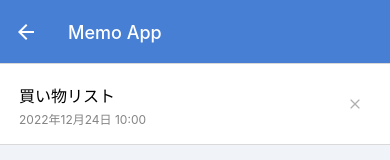
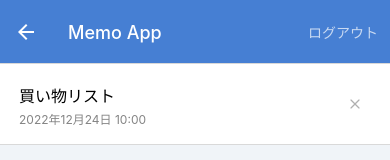
Before and after one commit to suzuki-t0505/MemoApp, a React Native app: screen /MemoList in a window 390 px wide. Shown: the top 160 px of the page. Built offline with nearby package versions, Linux system fonts and the light colour scheme; no server answers.

Commit message:
✨: Auto Login and logout button.

```diff
--- a/App.jsx
+++ b/App.jsx
@@ -17,7 +17,7 @@ initializeApp(firebaseConfig);
 const App = () => (
   <NavigationContainer>
     <Stack.Navigator
-      initialRouteName="SignUp"
+      initialRouteName="LogIn"
       screenOptions={{
         headerStyle: { backgroundColor: '#467FD3' },
         headerTitleStyle: { color: '#ffffff' },
--- /dev/null
+++ b/src/components/LogOutButton.jsx
@@ -0,0 +1,42 @@
+import React, { useCallback } from 'react';
+import {
+  TouchableOpacity, Text, StyleSheet, Alert,
+} from 'react-native';
+import { getAuth, signOut } from 'firebase/auth';
+import { useNavigation } from '@react-navigation/native';
+
+const LogOutButton = () => {
+  const navigation = useNavigation();
+  const handlePress = useCallback(() => {
+    const auth = getAuth();
+    signOut(auth)
+      .then(() => {
+        navigation.reset({
+          index: 0,
+          routes: [{ name: 'LogIn' }],
+        });
+      })
+      .catch(() => {
+        Alert.alert('ログアウトに失敗しました');
+      });
+  }, []);
+
+  return (
+    <TouchableOpacity style={styles.container} onPress={handlePress}>
+      <Text style={styles.label}>ログアウト</Text>
+    </TouchableOpacity>
+  );
+};
+
+const styles = StyleSheet.create({
+  container: {
+    paddingHorizontal: 12,
+    paddingVertical: 4,
+  },
+  label: {
+    fontSize: 14,
+    color: 'rgba(255, 255, 255, 0.7)',
+  },
+});
+
+export default LogOutButton;
--- a/src/screens/LogInScreen.jsx
+++ b/src/screens/LogInScreen.jsx
@@ -2,13 +2,27 @@ import {
   Alert,
   StyleSheet, Text, TextInput, TouchableOpacity, View,
 } from 'react-native';
-import React, { useCallback, useState } from 'react';
-import { getAuth, signInWithEmailAndPassword } from 'firebase/auth';
+import React, { useCallback, useEffect, useState } from 'react';
+import { getAuth, signInWithEmailAndPassword, onAuthStateChanged } from 'firebase/auth';
 import Button from '../components/Button';
 
 const LogInScreen = ({ navigation }) => {
   const [email, setEmail] = useState('');
   const [password, setPassword] = useState('');
+
+  useEffect(() => {
+    const auth = getAuth();
+    const unsubscribe = onAuthStateChanged(auth, (user) => {
+      if (user) {
+        navigation.reset({
+          index: 0,
+          routes: [{ name: 'MemoList' }],
+        });
+      }
+    });
+
+    return unsubscribe;
+  }, []);
 
   const handlePress = useCallback(() => {
     if (email === '' || password === '') return;
--- a/src/screens/MemoListScreen.jsx
+++ b/src/screens/MemoListScreen.jsx
@@ -1,9 +1,18 @@
 import { StyleSheet, View } from 'react-native';
-import React from 'react';
+import React, { useEffect } from 'react';
 import MemoList from '../components/MemoList';
 import CircleButton from '../components/CircleButton';
+import LogOutButton from '../components/LogOutButton';
 
-const MemoListScreen = ({ navigation }) => (
+const MemoListScreen = ({ navigation }) => {
+  useEffect(() => {
+    navigation.setOptions({
+      /* eslint-disable-next-line */
+      headerRight: () => <LogOutButton />,
+    });
+  }, []);
+
+  return (
     <View style={styles.container}>
       <MemoList />
       <CircleButton
@@ -12,6 +21,7 @@ const MemoListScreen = ({ navigation }) => (
       />
     </View>
   );
+};
 
 const styles = StyleSheet.create({
   container: {
```
Lines whose indentation alone changed are shown as unchanged.
